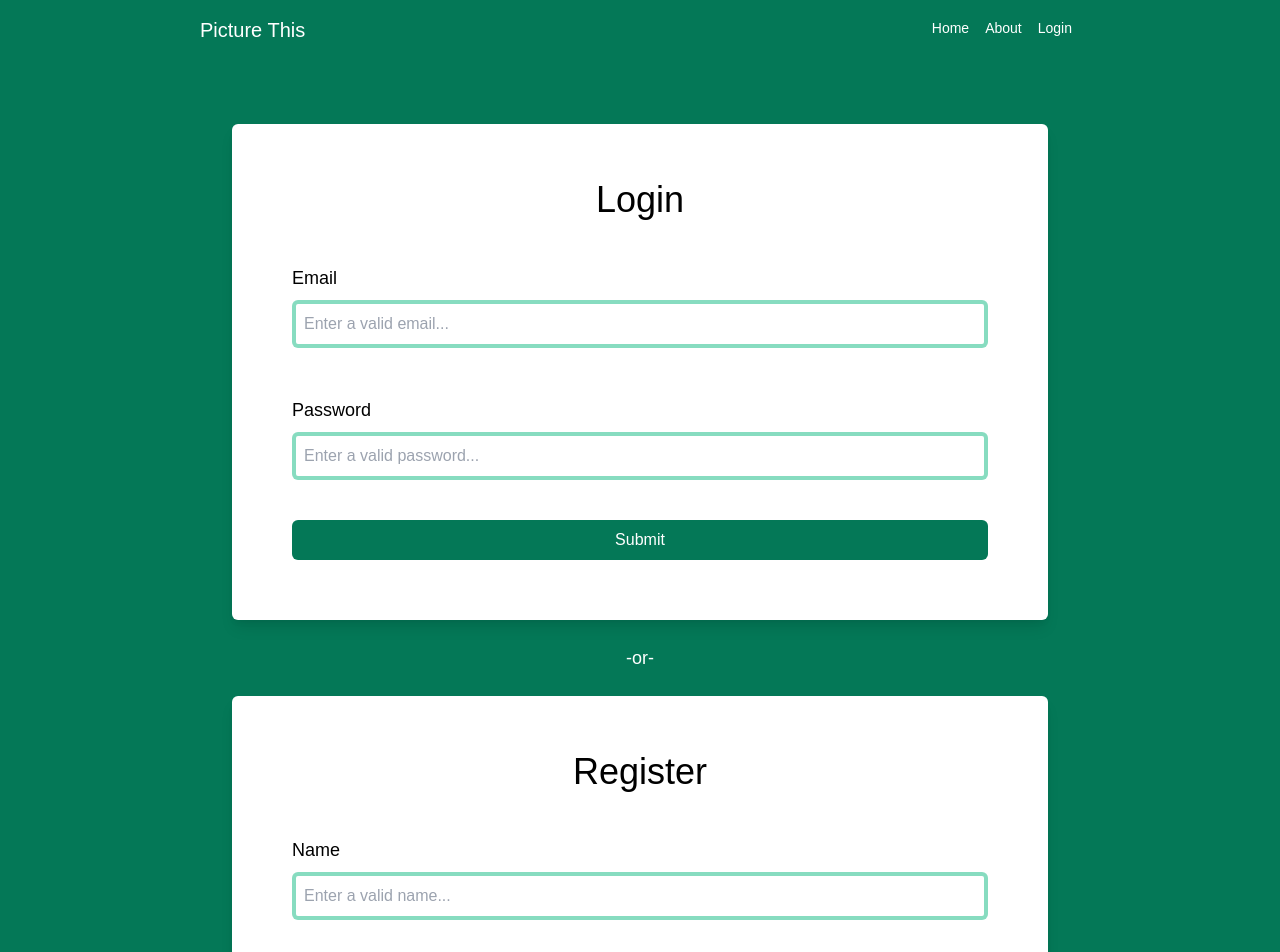
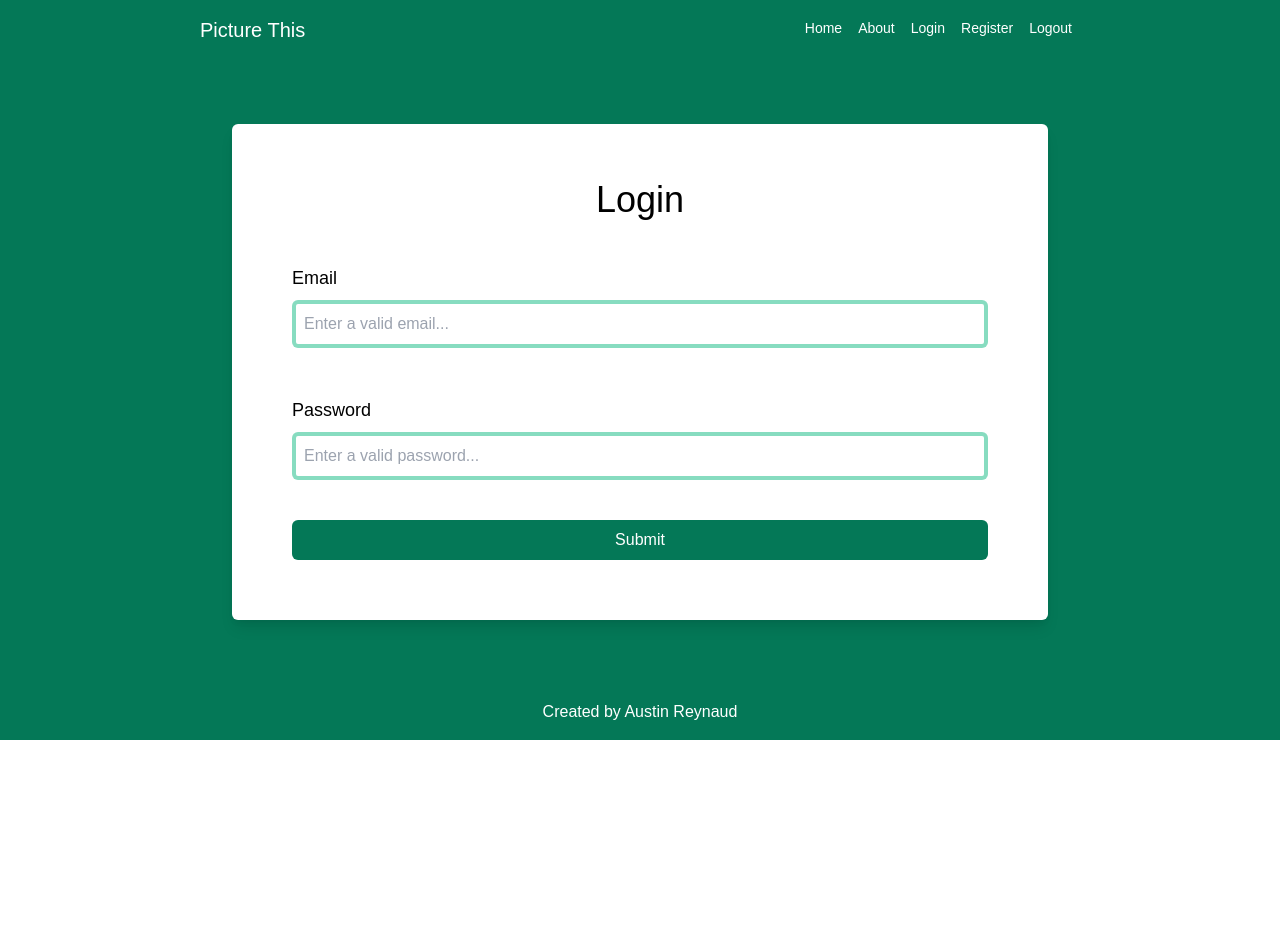
Before and after one commit to austin-rey/react-picture-this, a React (Create React App) app in the folder client/: page /login in a window 1280 px wide. Shown: the top 952 px of the page. After the commit the page ends 800 px from the top, so only its background shows below. Built offline with nearby package versions, Linux system fonts and the light colour scheme.

Commit message:
Added register page

```diff
--- a/client/src/App.js
+++ b/client/src/App.js
@@ -2,6 +2,7 @@ import { BrowserRouter as Router, Route } from 'react-router-dom'
 
 import Landing from './pages/Landing'
 import Login from './pages/Login'
+import Register from './pages/Register'
 import Home from './pages/Home'
 import ColorSet from './pages/ColorSet'
 import Header from './components/Header'
@@ -18,6 +19,9 @@ function App() {
         <Route exact path='/login'>
           <Login/>
         </Route>
+        <Route exact path='/register'>
+          <Register/>
+        </Route>
         <Route exact path='/sets'>
           <Home/>
         </Route>
--- a/client/src/components/Header.js
+++ b/client/src/components/Header.js
@@ -1,5 +1,5 @@
 import React from 'react'
-import { BrowserRouter as Router,Link } from 'react-router-dom'
+import { BrowserRouter as Router,Link,Route } from 'react-router-dom'
 
 const Header = () => {
     return (
@@ -14,6 +14,8 @@ const Header = () => {
                             <p><Link to="/" className="p-2 text-white font-sans text-sm">Home</Link></p>
                             <p><Link to="/" className="p-2 text-white font-sans text-sm">About</Link></p>
                             <p><Link to="/login" className="p-2 text-white font-sans text-sm">Login</Link></p>
+                            <p><Link to="/register" className="p-2 text-white font-sans text-sm">Register</Link></p>
+                            <p><Link to="/" className="p-2 text-white font-sans text-sm">Logout</Link></p>
                         </div>
                     </div>
                 </Router>
--- a/client/src/pages/Landing.js
+++ b/client/src/pages/Landing.js
@@ -9,7 +9,7 @@ const Landing = () => {
                 <h1 className="font-sans text-4xl p-4">Landing Page</h1>
                 <p className="font-sans text-lg p-4">Lorem ipsum dolor sit amet, consectetur adipisicing elit. Totam quis placeat provident mollitia, voluptatum porro optio velit eveniet doloremque architecto soluta perferendis nisi minima facilis vel asperiores doloribus! Autem, ut!</p>
                 <div className="flex flex-row justify-center">
-                    <div className="button font-sans p-4"><Link to="/login">Create Account</Link></div>
+                    <div className="button font-sans p-4"><Link to="/register">Create Account</Link></div>
                     <div className="button font-sans p-4"><Link to="/login">Login</Link></div>
                 </div>
             </div>
--- a/client/src/pages/Login.js
+++ b/client/src/pages/Login.js
@@ -1,39 +1,9 @@
 import React,{useState, useEffect} from 'react'
-
 import { BrowserRouter as Router,Link } from 'react-router-dom'
-
-import { useRegisterUser } from '../hooks/auth/useRegisterUser'
 import { useLoginUser } from '../hooks/auth/useLoginUser'
-
 import LoginForm from '../components/LoginForm'
-import RegisterForm from '../components/RegisterForm'
 
 const Login = () => {
-
-    const {
-        isLoading: isLoadingRU,
-        data: dataRU,
-        error: errorRU,
-        execute: executeRU
-    } = useRegisterUser();
-
-    const [registerUser, setRegisterUser] = useState(
-        {
-            name: "",
-            email: "",
-            password: "",
-        }
-    )
-
-    const updateRegisterForm = (e,value) => {
-        setRegisterUser({...registerUser, [e.target.name]: e.target.value})
-    }
-
-    const submitRegisterUser = (e) => {
-        e.preventDefault();
-        executeRU(registerUser)
-    }
-
     const {
         isLoading: isLoadingLU,
         data: dataLU,
@@ -65,11 +35,6 @@ const Login = () => {
                         <h1 className="font-sans text-4xl p-4">Login</h1>
                         <LoginForm onChange={updateLoginForm} formFields={loginUser} onSubmit={submitLoginUser}/>
                     </div>
-                    <p className="text-white text-lg">-or-</p>
-                    <div className="m-6 p-10 bg-white shadow-lg rounded-md">
-                        <h1 className="font-sans text-4xl p-4">Register</h1>
-                        <RegisterForm onChange={updateRegisterForm} formFields={registerUser} onSubmit={submitRegisterUser} />
-                    </div>
                 </div>
             </div>
 
```
